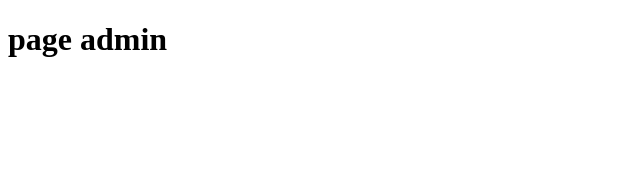
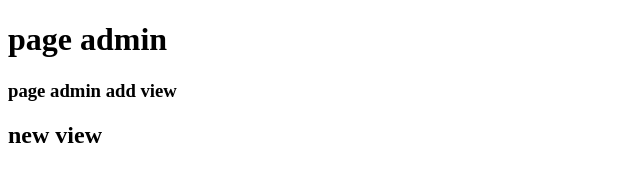
Before and after one commit to Phomai21122002/UIWebCafe, a plain HTML site: page admin.html in a window 1280 px wide. Shown: the whole page, without its empty margins (0-640 px from the left). Drawn offline with Linux system fonts and the light colour scheme.

Commit message:
change view admin

```diff
--- a/admin.html
+++ b/admin.html
@@ -8,5 +8,7 @@
 </head>
 <body>
     <h1>page admin</h1>
+    <h3>page admin add view</h3>
+    <h2>new view</h2>
 </body>
 </html>
```
